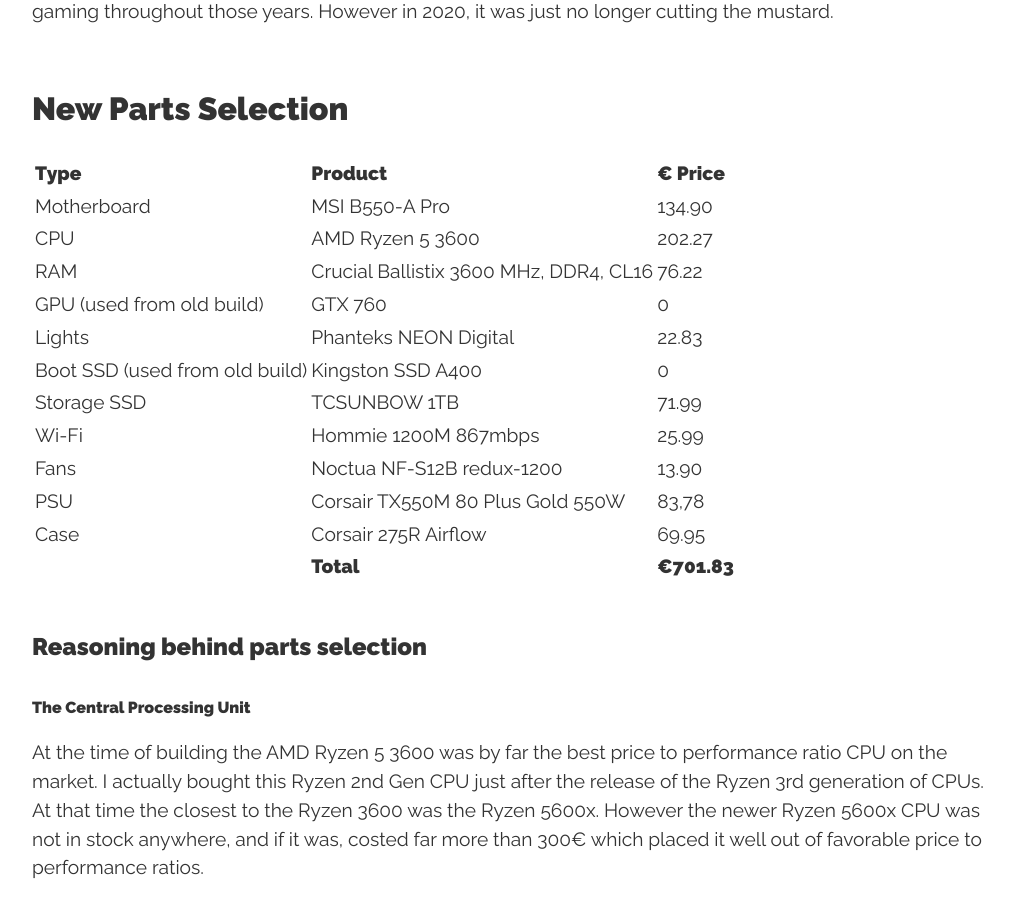
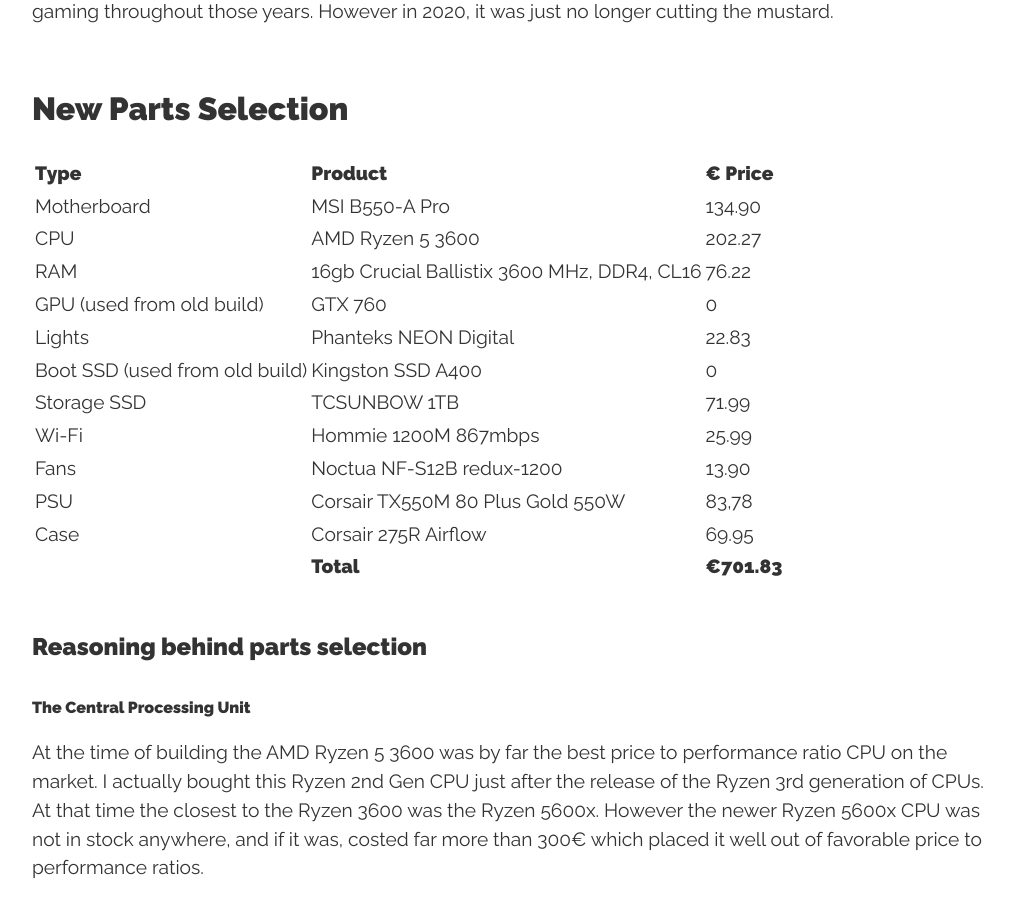
Before and after one commit to conanmercer/conanmercer.github.io, a Jekyll site: the page built from _posts/2020-11-28-computerbuild.md, in a window 1280 px wide and 900 px high, scrolled down 1083 px. Shown: the whole window, without its empty margins (128-1142 px from the left). Built offline with Jekyll 4.4.1, drawn with Linux system fonts in a browser that asks for light colours; nearby versions of some CDN libraries; some web fonts are replaced.

Commit message:
add, amount of ram used

```diff
--- a/_posts/2020-11-28-computerbuild.md
+++ b/_posts/2020-11-28-computerbuild.md
@@ -45,7 +45,7 @@
   </tr>
   <tr>
     <td>RAM</td>
-    <td>Crucial Ballistix 3600 MHz, DDR4, CL16</td>
+    <td>16gb Crucial Ballistix 3600 MHz, DDR4, CL16</td>
     <td>76.22</td>
   </tr>
   <tr>
```
